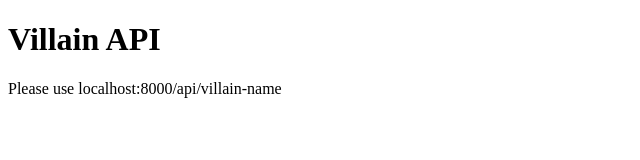
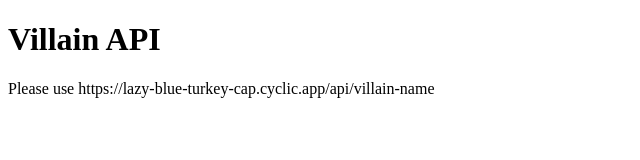
Before and after one commit to Nealium104/villain-names, a website: page index.html in a window 1280 px wide. Shown: the whole page, without its empty margins (0-640 px from the left). Drawn offline with Linux system fonts and the light colour scheme.

Commit message:
Fixed the html

```diff
--- a/index.html
+++ b/index.html
@@ -8,6 +8,6 @@
 </head>
 <body>
     <h1>Villain API</h2>
-        <p>Please use localhost:8000/api/villain-name</p>
+        <p>Please use https://lazy-blue-turkey-cap.cyclic.app/api/villain-name</p>
 </body>
 </html>
```
